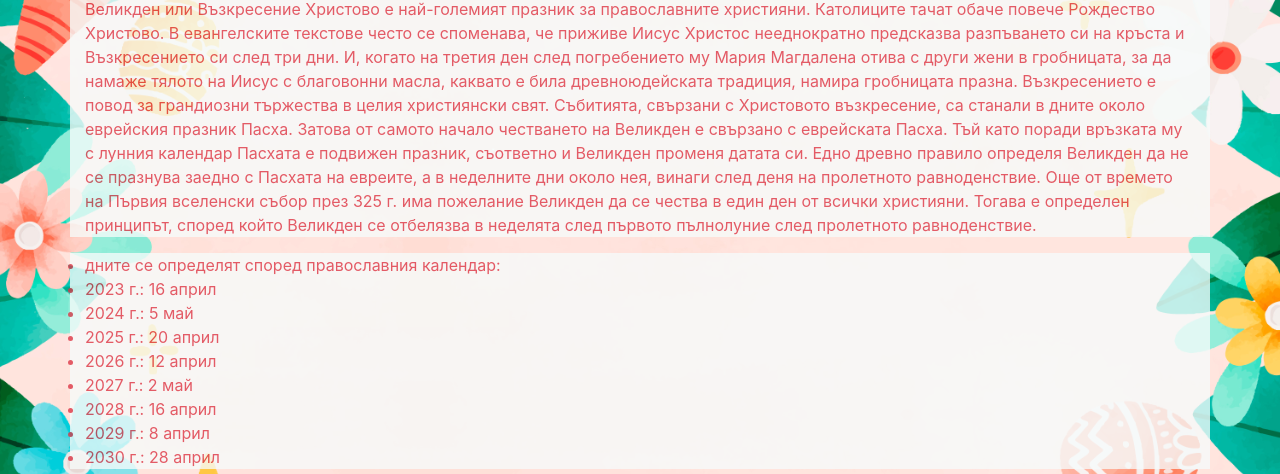
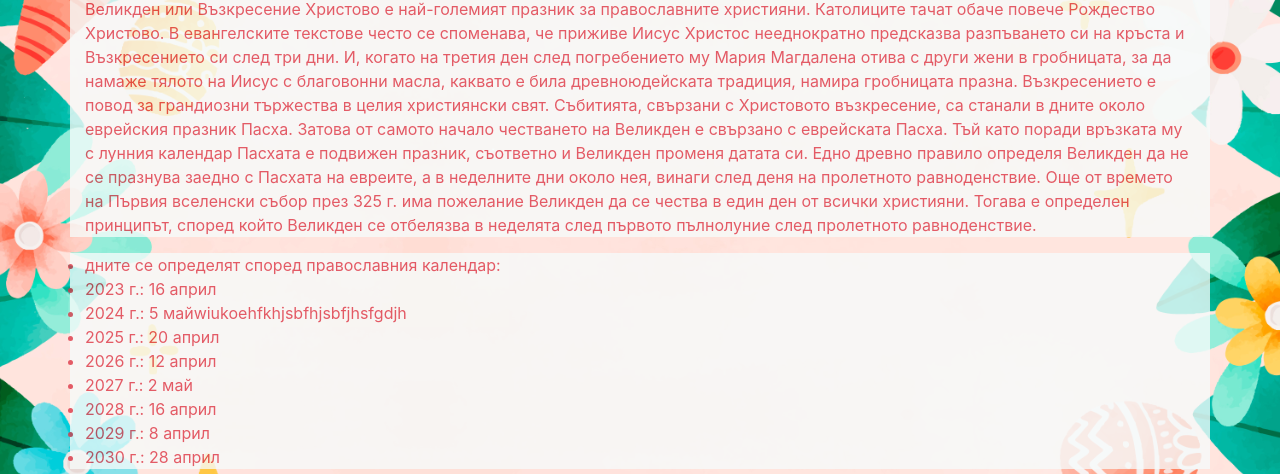
Before and after one commit to milabtv/assets, a plain HTML site: page index.html in a window 1280 px wide. Shown: the part 182-656 px from the top of the page. Drawn offline with nearby package versions, Linux system fonts and the light colour scheme; files that its build step writes are made by us from their sources; files whose address does not match are found by name.

Commit message:
kyujhfjfjfyfgjyfgy

```diff
--- a/index.html
+++ b/index.html
@@ -70,7 +70,7 @@
 				</li>
 
 				<li>
-					2024 г.: 5 май
+					2024 г.: 5 майwiukoehfkhjsbfhjsbfjhsfgdjh
 				</li>
 
 				<li>
```
